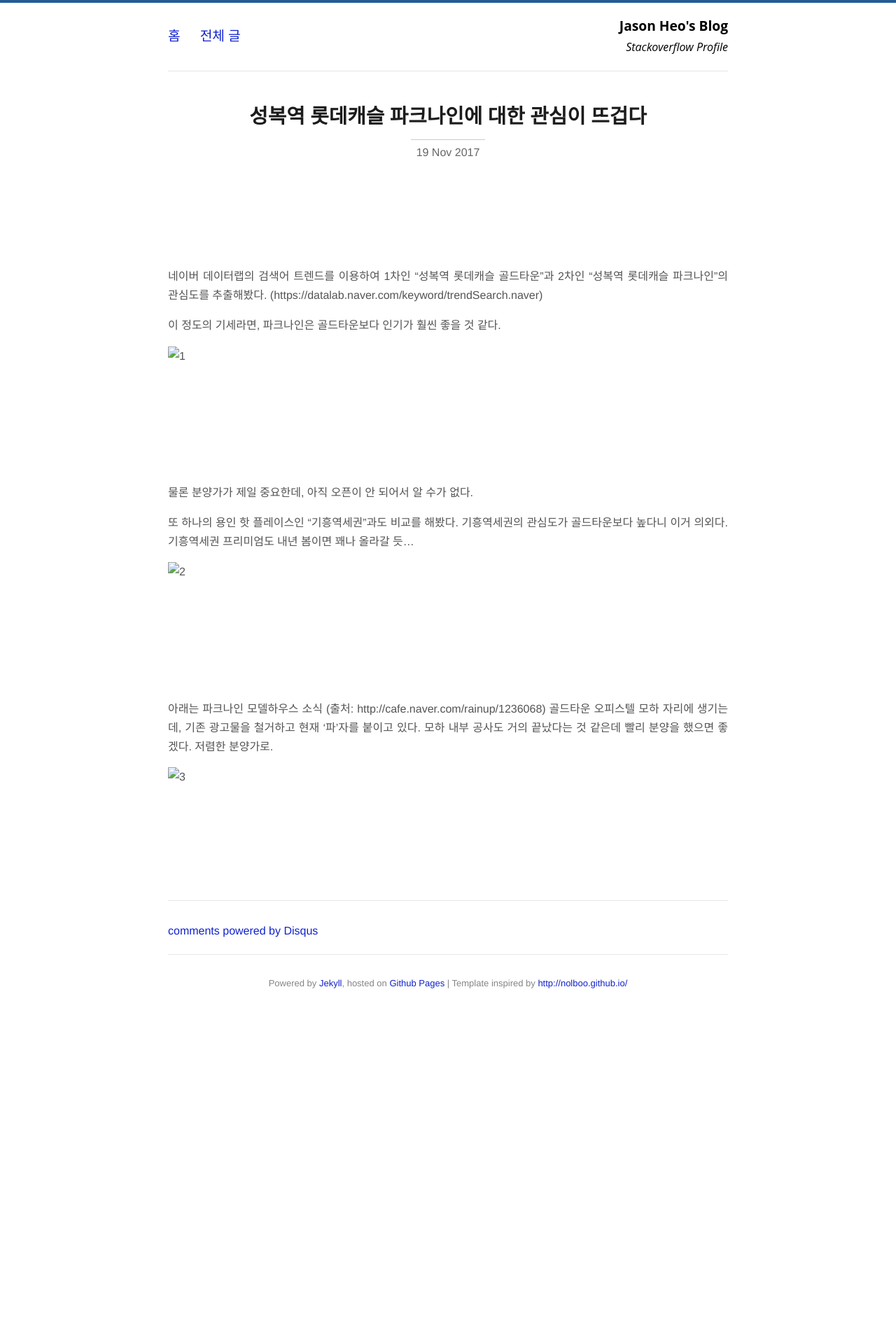
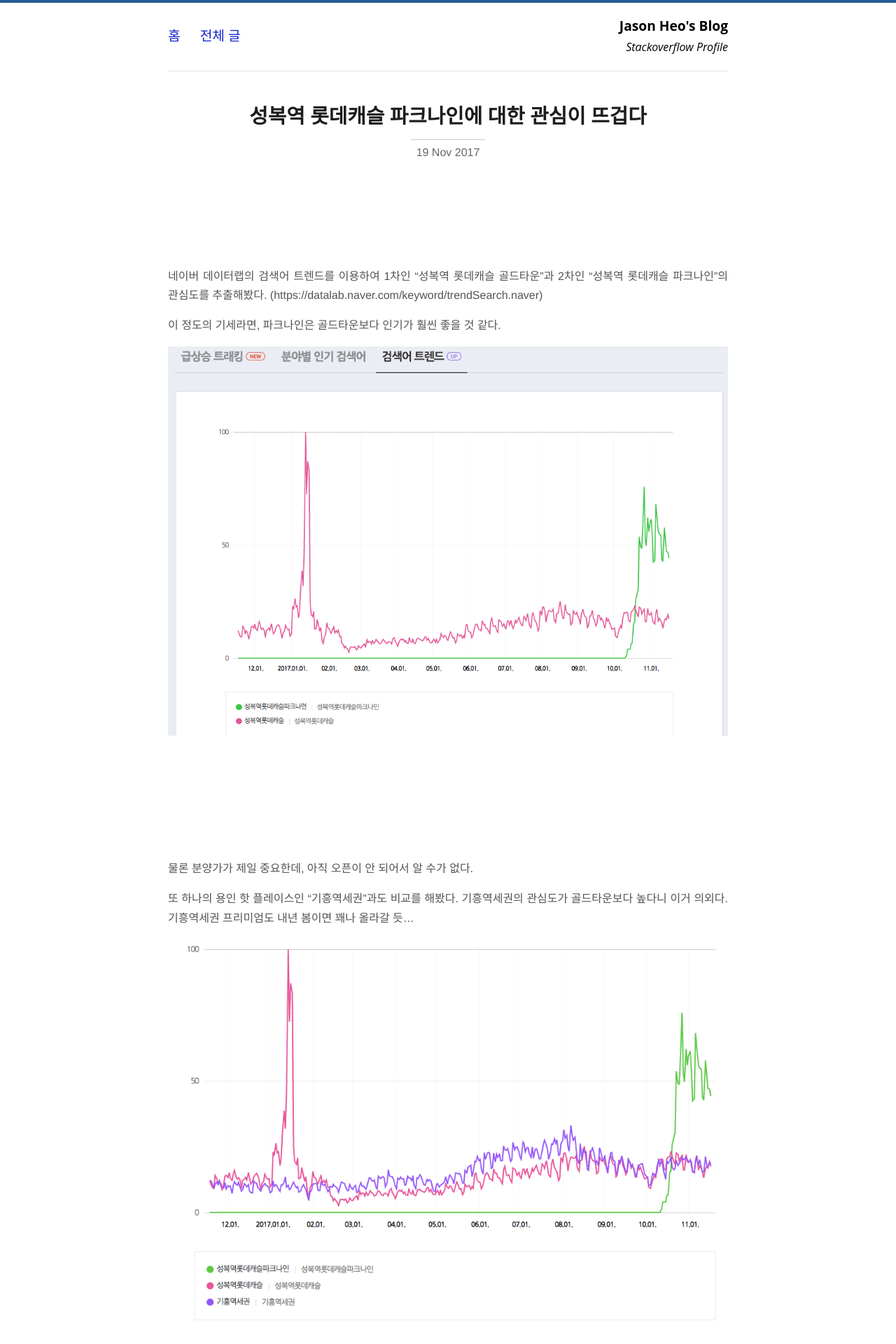
Before and after one commit to jason-heo/jason-heo.github.io, a Jekyll site: the page built from _posts/2017-11-19-sungbok-interest.md, in a window 1280 px wide. Shown: the top 1920 px of the page at 70% size. Built offline with Jekyll 4.4.1, drawn with Linux system fonts in a browser that asks for light colours; comment, search, counter and statistics services are not loaded; before the commit the page ends 1453 px from its top, so only the background shows below that.

Commit message:
fix image url

```diff
--- a/_posts/2017-11-19-sungbok-interest.md
+++ b/_posts/2017-11-19-sungbok-interest.md
@@ -8,7 +8,7 @@
 
 이 정도의 기세라면, 파크나인은 골드타운보다 인기가 훨씬 좋을 것 같다.
 
-![1](/images/sungbok/171119/sungbok1.png)
+![1](/images/posts/sungbok/171119/sungbok1.png)
 
 <BR>
 <BR>
@@ -20,7 +20,7 @@
 
 또 하나의 용인 핫 플레이스인 "기흥역세권"과도 비교를 해봤다. 기흥역세권의 관심도가 골드타운보다 높다니 이거 의외다. 기흥역세권 프리미엄도 내년 봄이면 꽤나 올라갈 듯...
 
-![2](/images/sungbok/171119/sungbok2.png)
+![2](/images/posts/sungbok/171119/sungbok2.png)
 
 <BR>
 <BR>
@@ -30,4 +30,4 @@
 
 아래는 파크나인 모델하우스 소식 (출처: http://cafe.naver.com/rainup/1236068) 골드타운 오피스텔 모하 자리에 생기는데, 기존 광고물을 철거하고 현재 '파'자를 붙이고 있다. 모하 내부 공사도 거의 끝났다는 것 같은데 빨리 분양을 했으면 좋겠다. 저렴한 분양가로.
 
-![3](/images/sungbok/171119/sungbok3.png)
+![3](/images/posts/sungbok/171119/sungbok3.png)
```
